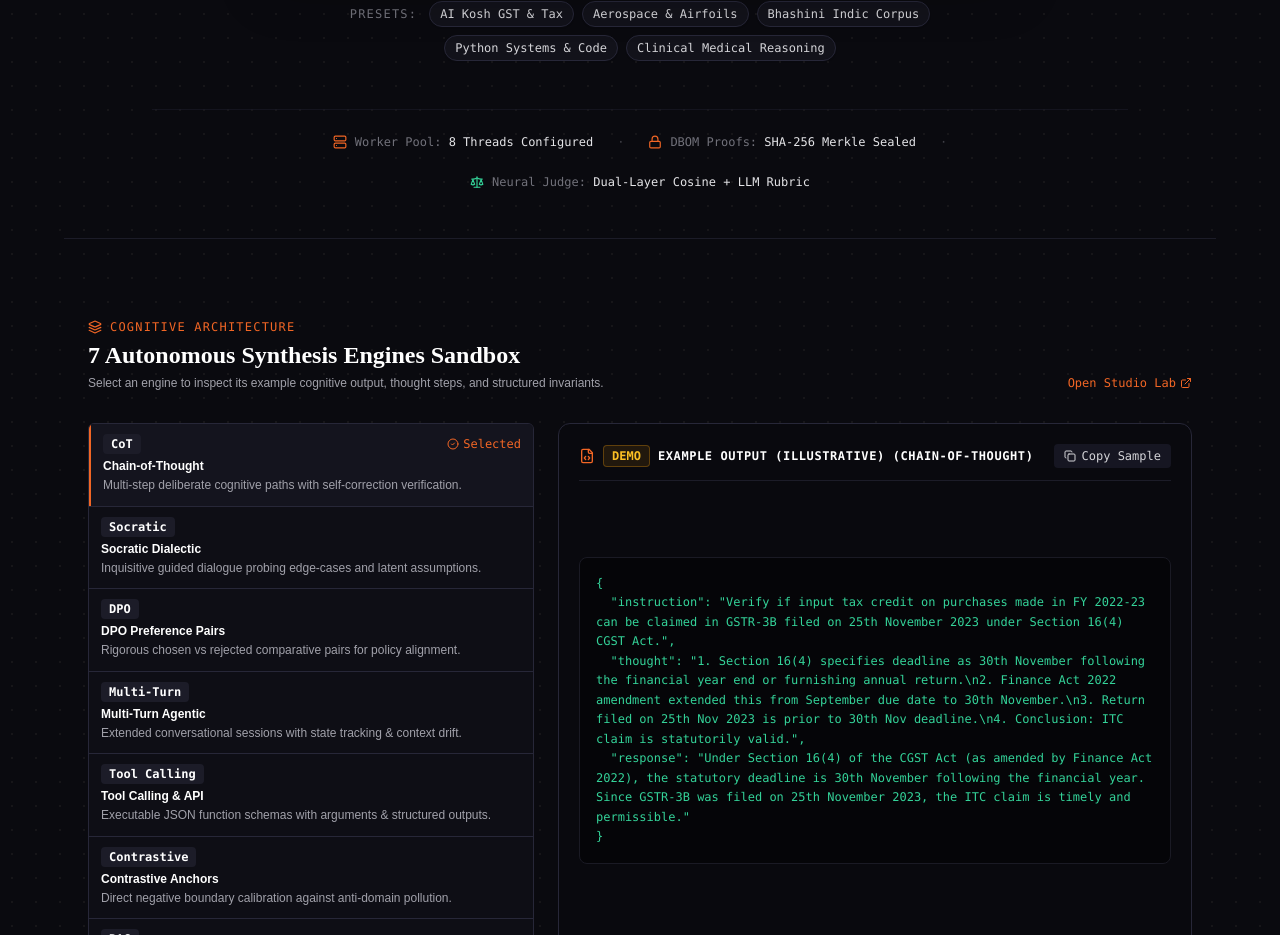
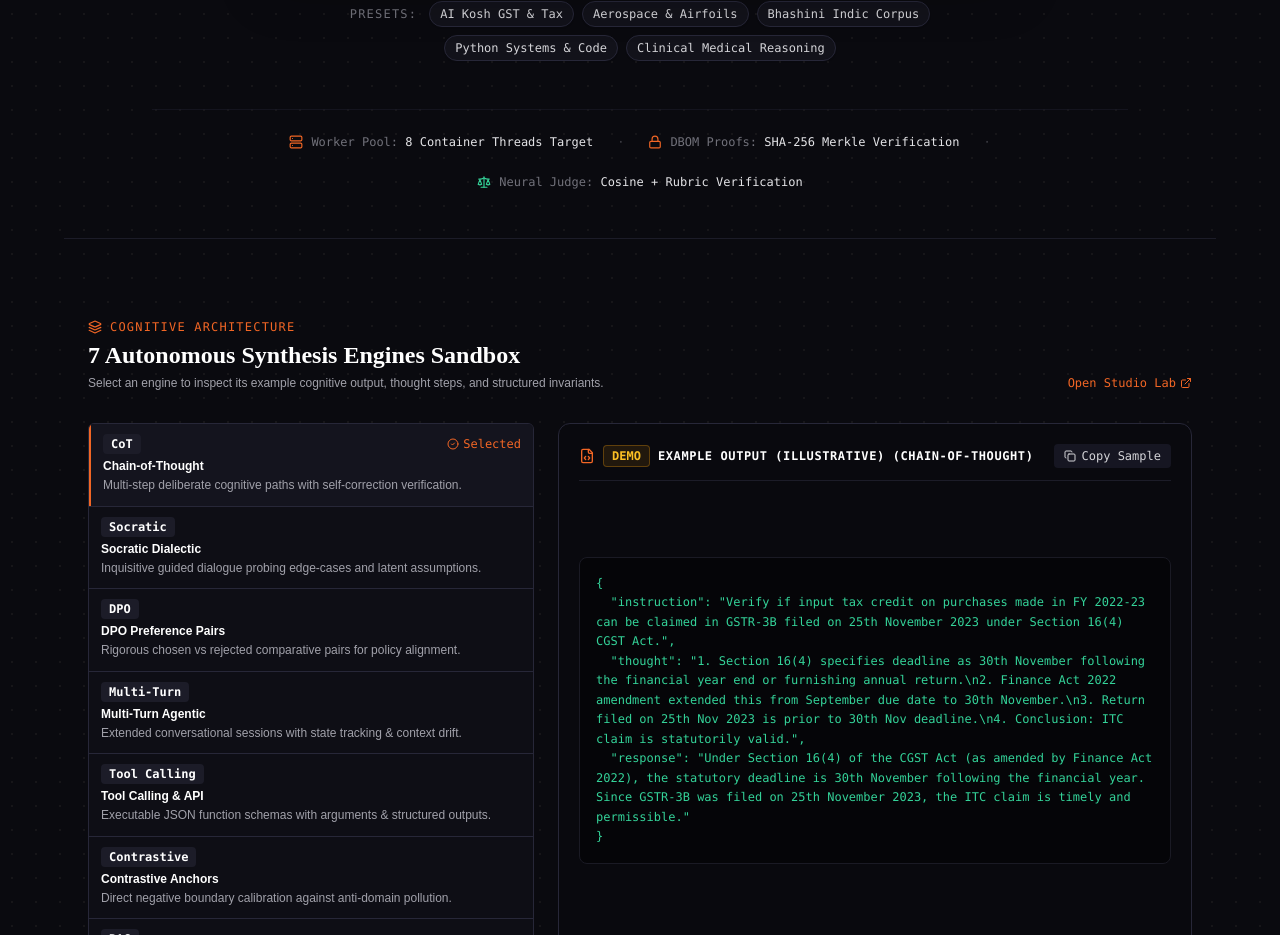
Before and after one commit to Sourabh-Kumar04/RasoSynth_CUTC, a Next.js app in the folder frontend/: page / in a window 1280 px wide. Shown: the part 838-1773 px from the top of the page. Built offline with nearby package versions, Linux system fonts and the light colour scheme; no server answers.

Commit message:
fix(landing): honest wording for architecture strip and jsonl samples export copy

```diff
--- a/frontend/app/page.tsx
+++ b/frontend/app/page.tsx
@@ -673,21 +673,21 @@ export default function ZenPortalPage() {
           ))}
         </motion.div>
 
-        {/* Real-time Telemetry Strip */}
+        {/* Platform Architecture Strip */}
         <div className="mt-12 flex flex-wrap items-center justify-center gap-6 text-xs font-mono text-zinc-500 border-t border-[#1c1c28]/60 pt-6">
           <Link href="/observability" className="flex items-center gap-2 hover:text-zinc-300 transition-colors group">
             <Server className="w-3.5 h-3.5 text-[#f26625]" />
-            <span>Worker Pool: <strong className="text-zinc-200 font-normal group-hover:text-white">8 Threads Configured</strong></span>
+            <span>Worker Pool: <strong className="text-zinc-200 font-normal group-hover:text-white">8 Container Threads Target</strong></span>
           </Link>
           <span className="text-zinc-700">·</span>
           <Link href="/review" className="flex items-center gap-2 hover:text-zinc-300 transition-colors group">
             <Lock className="w-3.5 h-3.5 text-[#f26625]" />
-            <span>DBOM Proofs: <strong className="text-zinc-200 font-normal group-hover:text-white">SHA-256 Merkle Sealed</strong></span>
+            <span>DBOM Proofs: <strong className="text-zinc-200 font-normal group-hover:text-white">SHA-256 Merkle Verification</strong></span>
           </Link>
           <span className="text-zinc-700">·</span>
           <Link href="/quality" className="flex items-center gap-2 hover:text-zinc-300 transition-colors group">
             <Scale className="w-3.5 h-3.5 text-emerald-400" />
-            <span>Neural Judge: <strong className="text-zinc-200 font-normal group-hover:text-white">Dual-Layer Cosine + LLM Rubric</strong></span>
+            <span>Neural Judge: <strong className="text-zinc-200 font-normal group-hover:text-white">Cosine + Rubric Verification</strong></span>
           </Link>
         </div>
       </section>
@@ -886,7 +886,7 @@ export default function ZenPortalPage() {
                 <div className="p-3 rounded-lg bg-[#0a0a0f] border border-[#4a463f]/30 space-y-1.5">
                   <span className="text-xs text-[#f26625] font-bold">STEP 1: Export Payload</span>
                   <p className="text-xs text-zinc-400 font-sans">
-                    Download the raw certified JSONL samples from the dataset library.
+                    Download the raw JSONL sample payload from the dataset library.
                   </p>
                   <code className="text-xs text-[#d8d2c4] block bg-[#12121a] p-1.5 rounded overflow-x-auto">
                     curl -s https://rasosynthtune.vercel.app/api/export -o samples.jsonl
```
